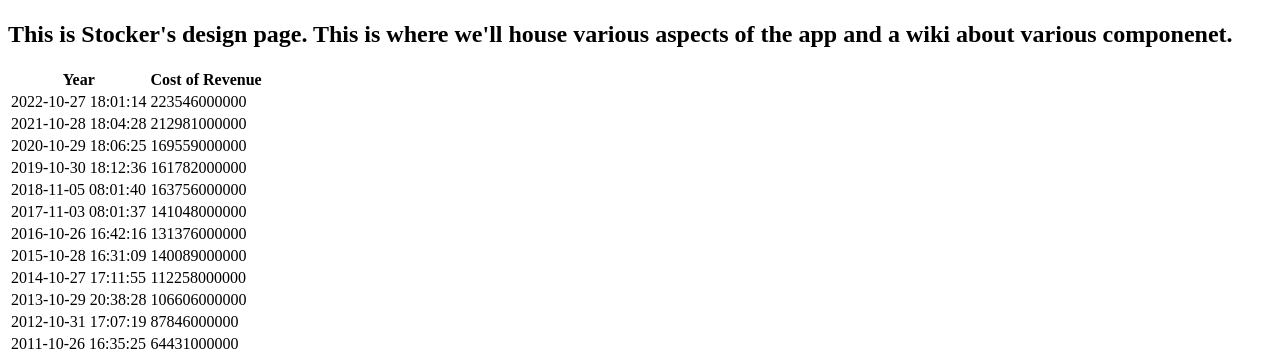
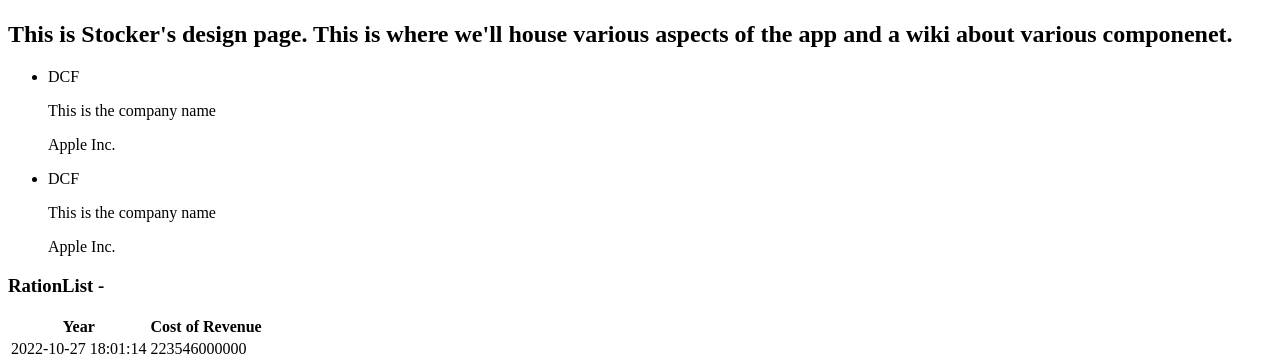
Before and after one commit to Kenzysc/Stocker-frontend, a React (Create React App) app: page /design-guide in a window 1280 px wide. Shown: the part 425-781 px from the top of the page. Built offline with nearby package versions, Linux system fonts and the light colour scheme; no server answers.

Commit message:
Add RatioList

```diff
--- /dev/null
+++ b/src/Components/RatioList/RatioList.tsx
@@ -0,0 +1,55 @@
+import React from 'react'
+import { TestDataCompany } from '../Table/testData'
+
+interface Props {
+
+}
+
+const data = TestDataCompany[0];
+
+type Company = typeof data;
+
+const config = [
+    {
+        label: "DCF",
+        render: (company: Company) => company.companyName,
+        subTitle: "This is the company name",
+    },
+    {
+        label: "DCF",
+        render: (company: Company) => company.companyName,
+        subTitle: "This is the company name",
+    },
+]
+
+
+const RatioList = (props: Props) => {
+    const renderedRows = config.map(row => {
+        return (
+            <li className="py-3 sm:py-4">
+                <div className="flex items-center space-x-4">
+                    <div className="flex-1 min-w-0">
+                        <p className="text-sm font-medium text-gray-900 truncate">
+                            {row.label}
+                        </p>
+                        <p className="text-sm text-gray-500 truncate">
+                            {row.subTitle}
+                        </p>
+                    </div>
+                    <div className="inline-flex items-center text-base font-semibold text-gray-900">
+                        {row.render(data)}
+                    </div>
+                </div>
+            </li>
+        );
+    });
+  return (
+    <div className="bg-white shadow rounded-lg mb-4 p-4 sm:p-6 h-full">
+        <ul className="divide-y divided-gray-200">
+            {renderedRows}
+        </ul>
+    </div>
+  )
+}
+
+export default RatioList
--- a/src/Pages/DesignPage/DesignPage.tsx
+++ b/src/Pages/DesignPage/DesignPage.tsx
@@ -1,5 +1,6 @@
 import React from 'react'
 import Table from '../../Components/Table/Table'
+import RatioList from '../../Components/RatioList/RatioList'
 
 interface Props {}
 
@@ -11,7 +12,13 @@
             This is Stocker's design page. This is where we'll house various aspects of the app
             and a wiki about various componenet.
         </h2>
+        <RatioList />
+        <h3>RationList - </h3>
         <Table />
+        <h3>
+            Table- Table takes in a configuration object and company data as pareams.
+            Use the config to style your data.
+        </h3>
     </>
   )
 }
```
Also changed, not shown: src/Components/RatioList/RatioList.css (added).
